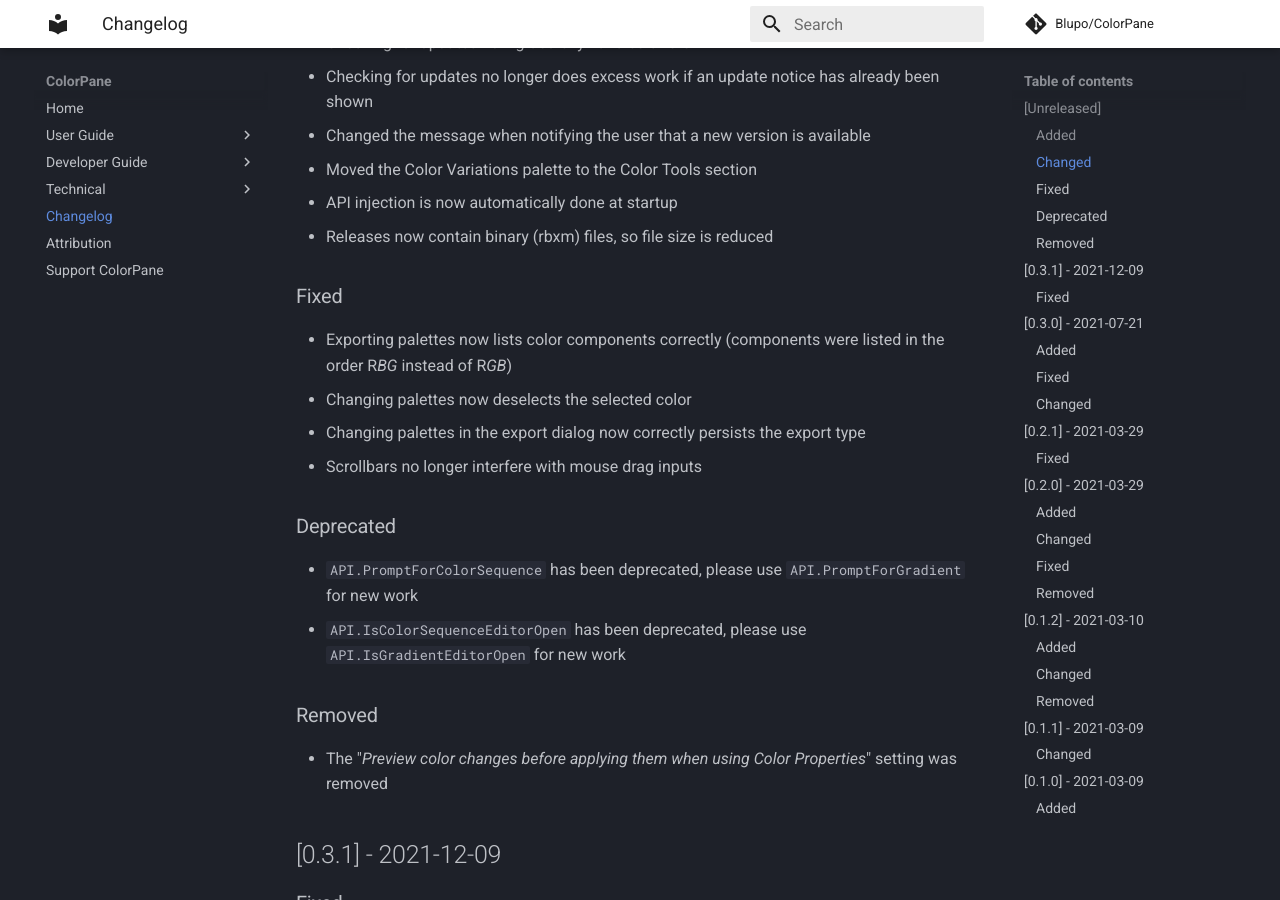
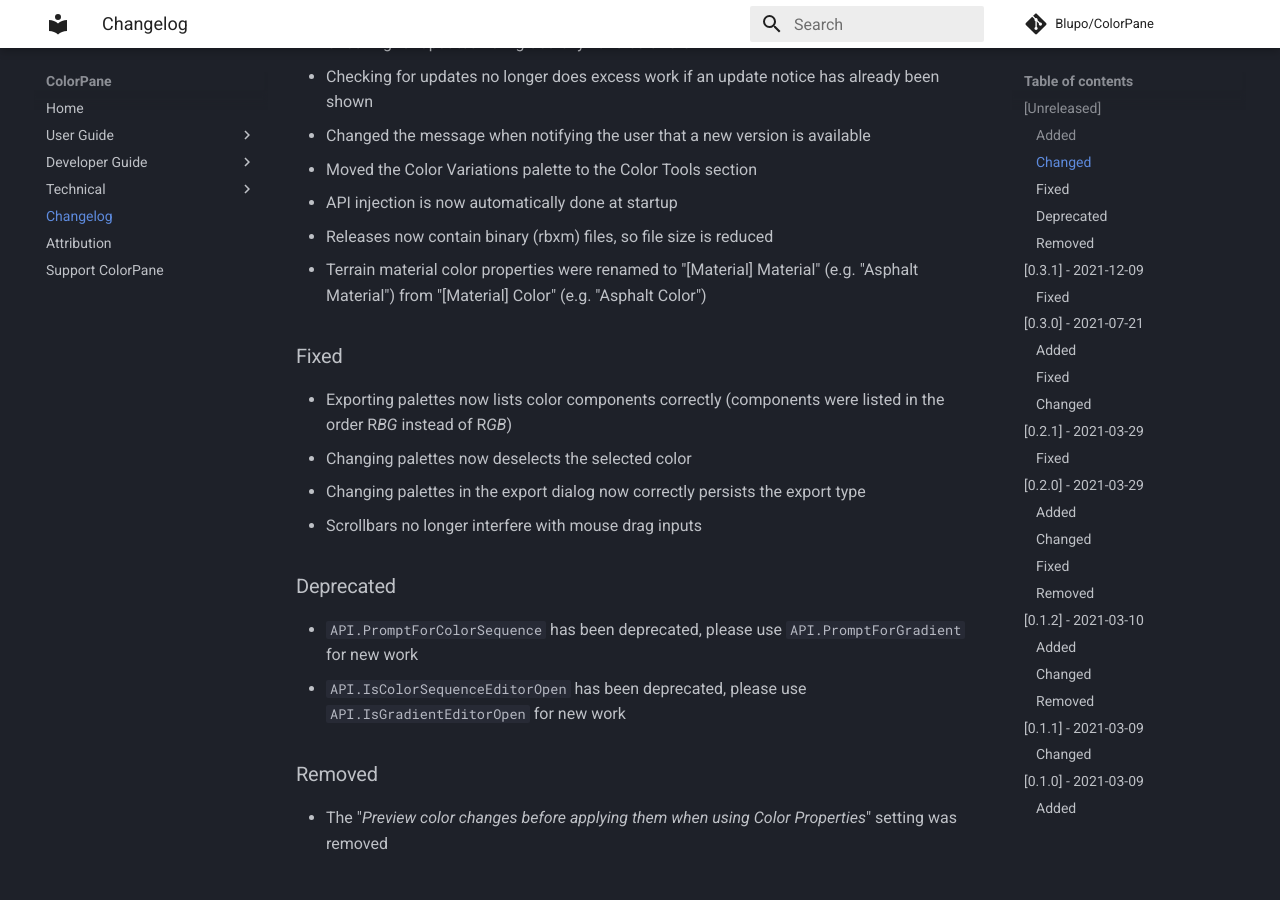
Before and after one commit to Blupo/ColorPane, an MkDocs documentation site: the page built from docs/changelog.md, in a window 1280 px wide and 900 px high, scrolled down 1041 px. Built offline with MkDocs 1.6.1 and Material for MkDocs 9.7.7, drawn with Linux system fonts in a browser that asks for light colours; comment, search, counter and statistics services are not loaded.

Commit message:
Update changelog

```diff
--- a/docs/changelog.md
+++ b/docs/changelog.md
@@ -26,6 +26,7 @@
 - Moved the Color Variations palette to the Color Tools section
 - API injection is now automatically done at startup
 - Releases now contain binary (rbxm) files, so file size is reduced
+- Terrain material color properties were renamed to "\[Material\] Material" (e.g. "Asphalt Material") from "\[Material\] Color" (e.g. "Asphalt Color")
 
 ### Fixed
 - Exporting palettes now lists color components correctly (components were listed in the order R*BG* instead of R*GB*)
```
